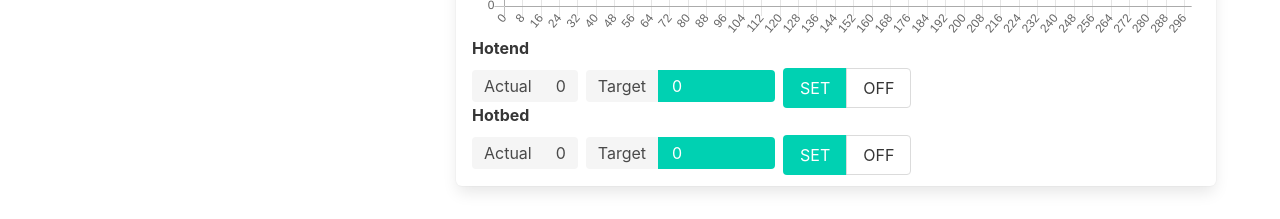
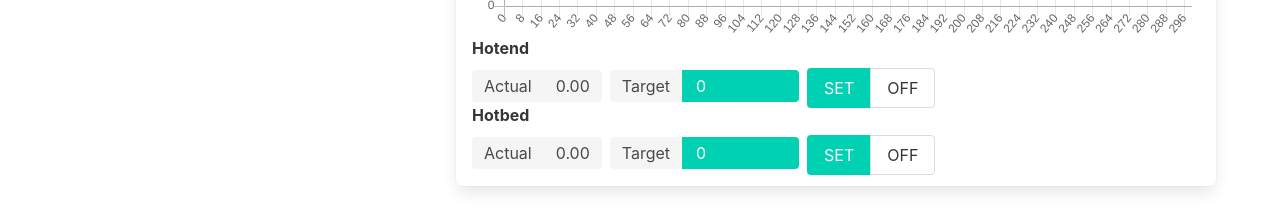
Before and after one commit to alufers/biedaprint, a Vue app in the folder frontend/: page / in a window 1280 px wide. Shown: the part 529-748 px from the top of the page. Built offline with nearby package versions, Linux system fonts and the light colour scheme; no server answers.

Commit message:
Added toFixed to heater controls

```diff
--- a/frontend/src/components/HeaterControl.vue
+++ b/frontend/src/components/HeaterControl.vue
@@ -8,7 +8,7 @@
       <div class="print-stat">
         <div class="controls tags has-addons are-medium">
           <span class="tag">Actual</span>
-          <span class="tag">{{temperature}}</span>
+          <span class="tag">{{temperature.toFixed(2)}}</span>
         </div>
 
         <div class="controls tags has-addons are-medium">
--- a/frontend/src/views/Home.vue
+++ b/frontend/src/views/Home.vue
@@ -14,7 +14,7 @@
             targetTrackedValueName="targetHotendTemperature"
             temperatureGcode="M104"
           />
-            <HeaterControl
+          <HeaterControl
             name="Hotbed"
             temperatureTrackedValueName="hotbedTemperature"
             targetTrackedValueName="targetHotbedTemperature"
```
